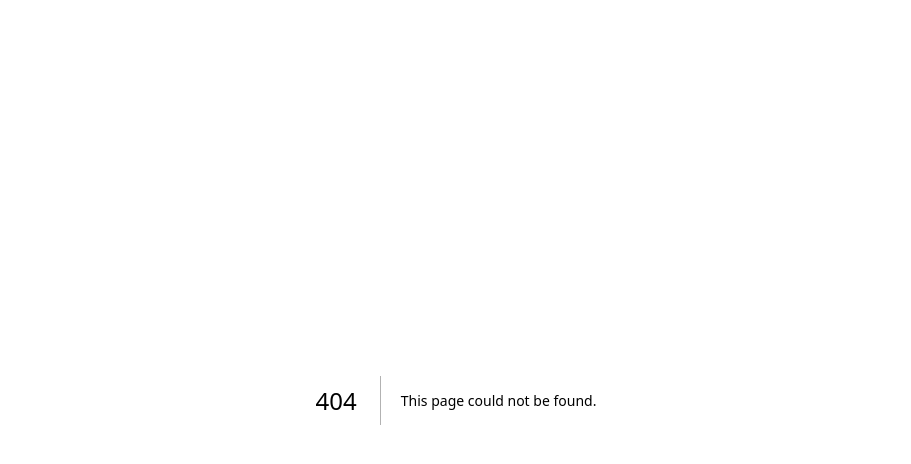
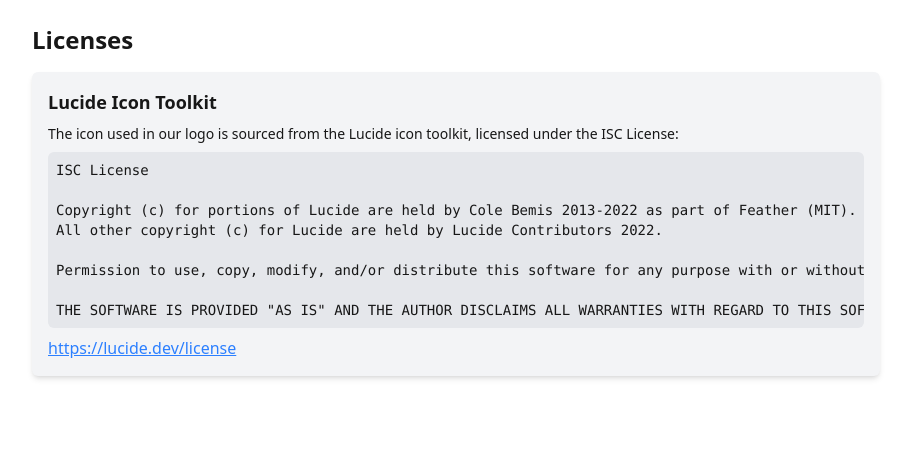
Before and after one commit to mim8-speye/app-tracker, a Next.js app: page /licence in a window 1280 px wide. Before the commit this address had no page. Shown: the top 464 px of the page, without its empty margins (184-1095 px from the left). Built offline with nearby package versions, Linux system fonts and the light colour scheme; what @radix-ui/themes would draw is missing.

Commit message:
Added logo licence

```diff
--- /dev/null
+++ b/app/licence/page.tsx
@@ -0,0 +1,50 @@
+import React from "react";
+
+const page = () => {
+  return (
+    <div className="p-6 max-w-4xl mx-auto">
+      <h1 className="text-2xl font-bold mb-4">Licenses</h1>
+      <div className="bg-gray-100 p-4 rounded-md shadow-md">
+        <h2 className="text-lg font-semibold mb-2">Lucide Icon Toolkit</h2>
+        <p className="text-sm mb-2">
+          The icon used in our logo is sourced from the Lucide icon toolkit,
+          licensed under the ISC License:
+        </p>
+        <pre className="bg-gray-200 p-2 rounded-md text-sm overflow-x-auto">
+          <code>
+            ISC License{"\n"}
+            {"\n"}
+            Copyright (c) for portions of Lucide are held by Cole Bemis
+            2013-2022 as part of Feather (MIT).{"\n"}
+            All other copyright (c) for Lucide are held by Lucide Contributors
+            2022.{"\n"}
+            {"\n"}
+            Permission to use, copy, modify, and/or distribute this software for
+            any purpose with or without fee is hereby granted, provided that the
+            above copyright notice and this permission notice appear in all
+            copies.{"\n"}
+            {"\n"}
+            THE SOFTWARE IS PROVIDED "AS IS" AND THE AUTHOR DISCLAIMS ALL
+            WARRANTIES WITH REGARD TO THIS SOFTWARE INCLUDING ALL IMPLIED
+            WARRANTIES OF MERCHANTABILITY AND FITNESS. IN NO EVENT SHALL THE
+            AUTHOR BE LIABLE FOR ANY SPECIAL, DIRECT, INDIRECT, OR CONSEQUENTIAL
+            DAMAGES OR ANY DAMAGES WHATSOEVER RESULTING FROM LOSS OF USE, DATA
+            OR PROFITS, WHETHER IN AN ACTION OF CONTRACT, NEGLIGENCE OR OTHER
+            TORTIOUS ACTION, ARISING OUT OF OR IN CONNECTION WITH THE USE OR
+            PERFORMANCE OF THIS SOFTWARE.
+          </code>
+        </pre>
+        <a
+          href="https://lucide.dev/license"
+          target="_blank"
+          rel="noopener noreferrer"
+          className="text-blue-500 underline mt-2 block"
+        >
+          https://lucide.dev/license
+        </a>
+      </div>
+    </div>
+  );
+};
+
+export default page;
--- a/app/page.tsx
+++ b/app/page.tsx
@@ -2,6 +2,7 @@
 import { LuMessageCircleWarning } from "react-icons/lu";
 import bckgrnd from "@/app/assets/bckgrnd.webp";
 import { Link } from "./components";
+import NextLink from "next/link";
 import { Button } from "@radix-ui/themes";
 import { Metadata } from "next";
 
@@ -33,6 +34,7 @@
       <footer className="bg-gray-800 text-white text-center py-4">
         &copy; {new Date().getFullYear()} Speye App Tracker. All rights
         reserved.
+        <NextLink href={"/licence"}>Licence</NextLink>
       </footer>
     </div>
   );
```
